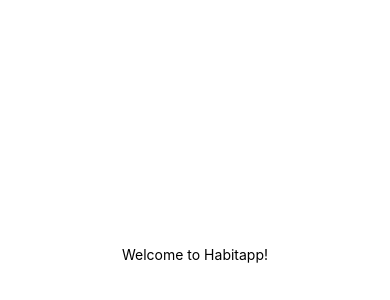
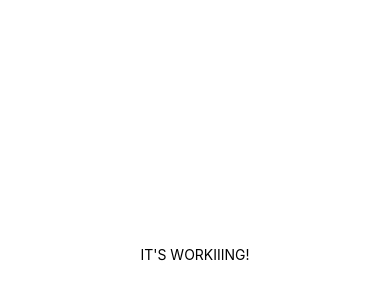
Before and after one commit to TobiasTunedal/Habitapp, a React Native app: screen / in a window 390 px wide. Shown: the part 168-468 px from the top of the page. Built offline with nearby package versions, Linux system fonts and the light colour scheme.

Commit message:
Ejected Expo, installed babel, changed welcome text.

```diff
--- a/Welcome.js
+++ b/Welcome.js
@@ -5,7 +5,7 @@
     render(){
         return(
             <View>
-                <Text>Welcome to Habitapp!</Text>
+                <Text>IT'S WORKIIING!</Text>
             </View>
         )
     }
--- a/app.json
+++ b/app.json
@@ -1,5 +1,7 @@
 {
   "expo": {
     "sdkVersion": "25.0.0"
-  }
+  },
+  "name": "habitapp",
+  "displayName": "app.js"
 }
--- /dev/null
+++ b/index.js
@@ -0,0 +1,3 @@
+import { AppRegistry } from 'react-native';
+import App from './App';
+AppRegistry.registerComponent('habitapp', () => App);
```
Also changed, not shown: package.json (+5 -9 lines), .babelrc, 4719 other files (tests, documents, lock files or other folders).
